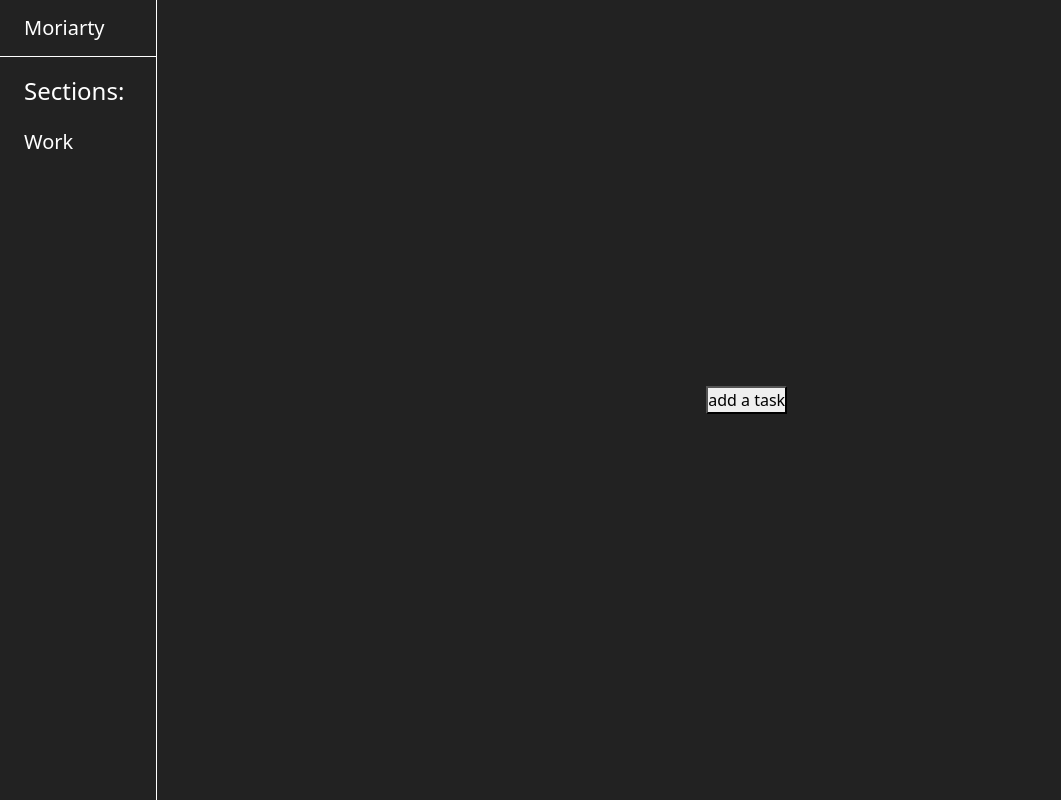
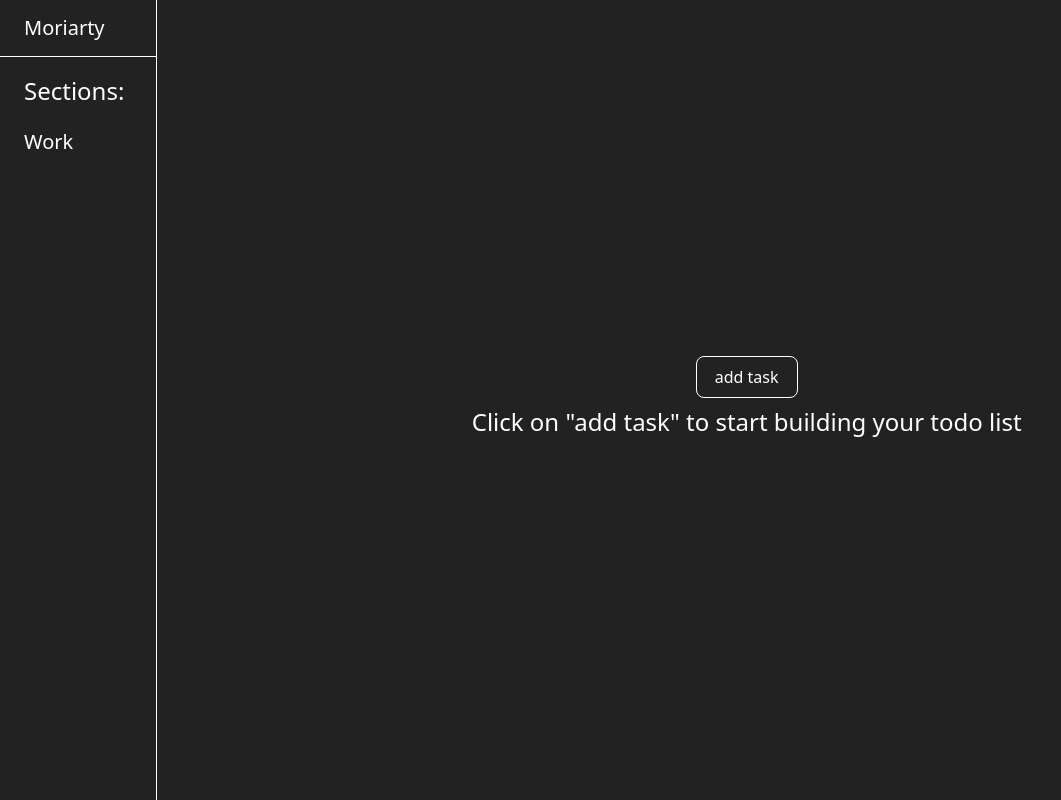
Before and after one commit to Mohamed-malix/Todo-List-Website, a website built with webpack: page src/template.html in a window 1280 px wide. Shown: the whole page, without its empty margins (0-1061 px from the left). Built offline with nearby package versions, Linux system fonts and the light colour scheme.

Commit message:
working on add task function

```diff
--- a/src/css/style.css
+++ b/src/css/style.css
@@ -39,6 +39,8 @@
 
 .content{
     grid-column: 2/7;
+    color:#fff;
+    flex-direction:column;
 }
 
 
@@ -71,3 +73,13 @@ h3{
 h4{
     font-size:1.8;
 }
+
+.button{
+    border:1px solid #fff;
+    padding:8px 18px;
+    border-radius:8px;
+    color:#fff;
+    background:transparent;
+
+    margin-bottom:10px;
+}
--- /dev/null
+++ b/src/js/addTask.js
@@ -0,0 +1,11 @@
+
+import {createPa, createEl, content} from './index.js';
+
+
+let tasksGroup= createPa('ul', 'tasksGroup', content);
+export function addTask(task){
+    content.innerHTML='';
+
+    createEl('li', 'text',task, tasksGroup);
+
+}
--- a/src/js/createSection.js
+++ b/src/js/createSection.js
@@ -1,13 +1,17 @@
 
-import {createEl} from './createEl.js';
+import {createEl, createPa} from './createEl.js';
 
 
 let sidebar =document.querySelector('.sidebar');
-let content= document.querySelector('.content');
+export let content= document.querySelector('.content');
+export let btnAdd;
 
-export function createSection(){
+
+export function createSectioneDefault(){
     content.innerHTML='';
 
-    let btnAdd = createEl('button','btnAdd', 'add a task', content);
+    btnAdd = createEl('button','button', 'add task', content);
+    let sectionText= createPa('div', 'sectionText', content);
+   let header4= createEl('h4', 'header4', 'Click on "add task" to start building your todo list', sectionText);
 
 }
--- a/src/js/index.js
+++ b/src/js/index.js
@@ -5,8 +5,9 @@ import 'bootstrap';
 import '../css/style.css';
 import './createSection.js';
 import {createEl, createPa} from './createEl.js'
-import {createSection} from './createSection.js';
-export {createEl,createPa};
+import {createSectioneDefault,btnAdd, content} from './createSection.js';
+import { addTask} from './addTask.js';
+export {createEl,createPa, addTask, content};
 console.log('App is running');
 
 
@@ -27,4 +28,7 @@ function defaultHome(){
 
 }
 defaultHome();
-createSection();
+createSectioneDefault();
+btnAdd.addEventListener('click', e=> {
+    addTask('reading');
+})
```
